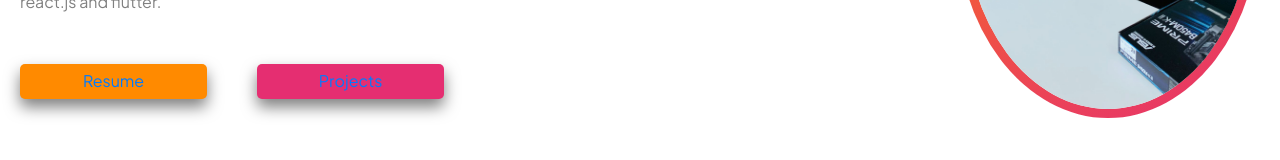
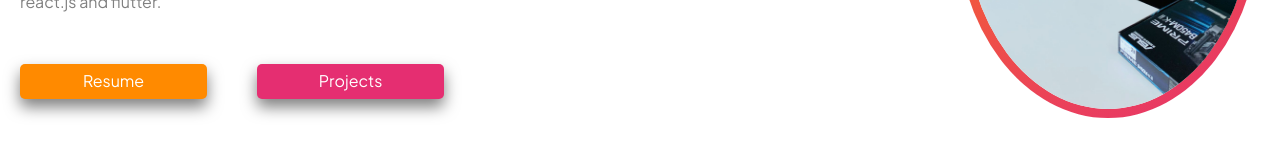
Before and after one commit to Promisemagoga/React-Portfolio, a React (Create React App) app: page / in a window 1280 px wide. Shown: the part 444-604 px from the top of the page. Built offline with nearby package versions, Linux system fonts and the light colour scheme.

Commit message:
17/08/2023

```diff
--- a/src/App.css
+++ b/src/App.css
@@ -57,6 +57,10 @@ h1 {
   display: flex;
   column-gap: 50px;
   margin-top: 50px;
+}
+
+.homeLink{
+color: #ffffff;
 }
 
 .homeButton button {
--- a/src/Components/Home.js
+++ b/src/Components/Home.js
@@ -13,8 +13,8 @@ function Home() {
           such as bootstrap, javaScript, react.js and flutter.
         </p>
         <div className="homeButton">
-          <button className="resume-button"><Link to="/Resume">Resume</Link></button>
-          <button className="projectsBtn"><Link to="/Projects">Projects</Link></button>
+          <button className="resume-button"><Link to="/Resume" className="homeLink">Resume</Link></button>
+          <button className="projectsBtn"><Link to="/Projects" className="homeLink">Projects</Link></button>
         </div>
       </div>
       <img src="./Me2.jpg" alt="Me"/>
```
